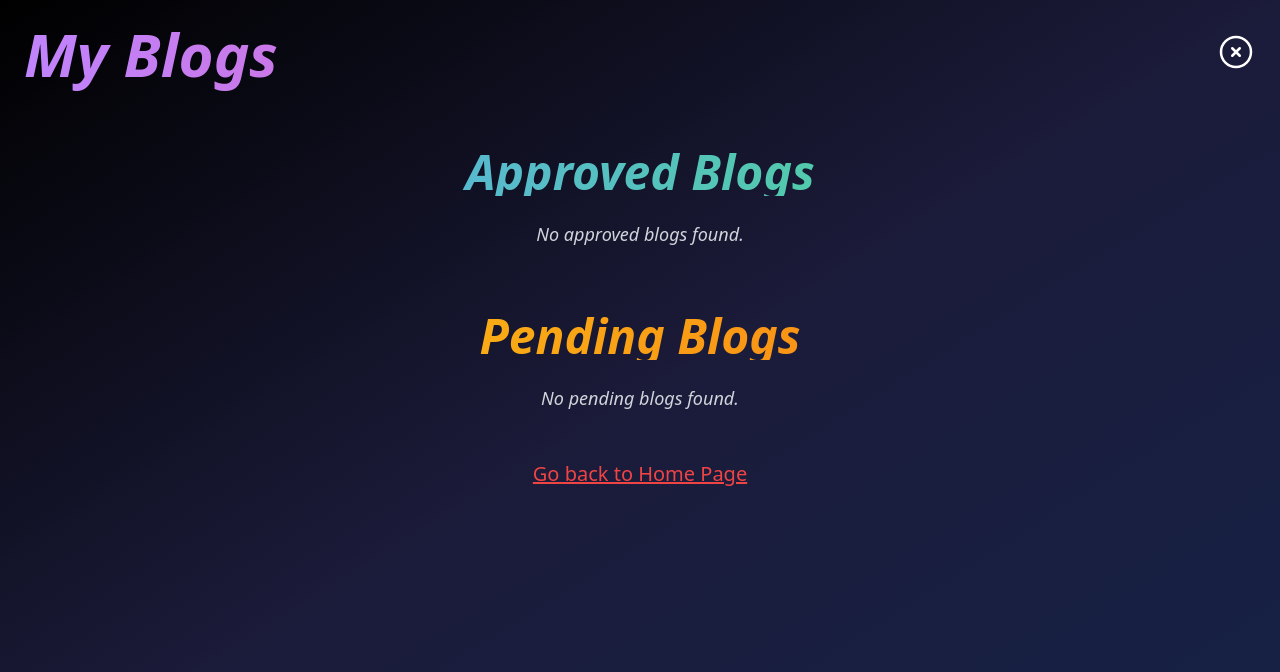
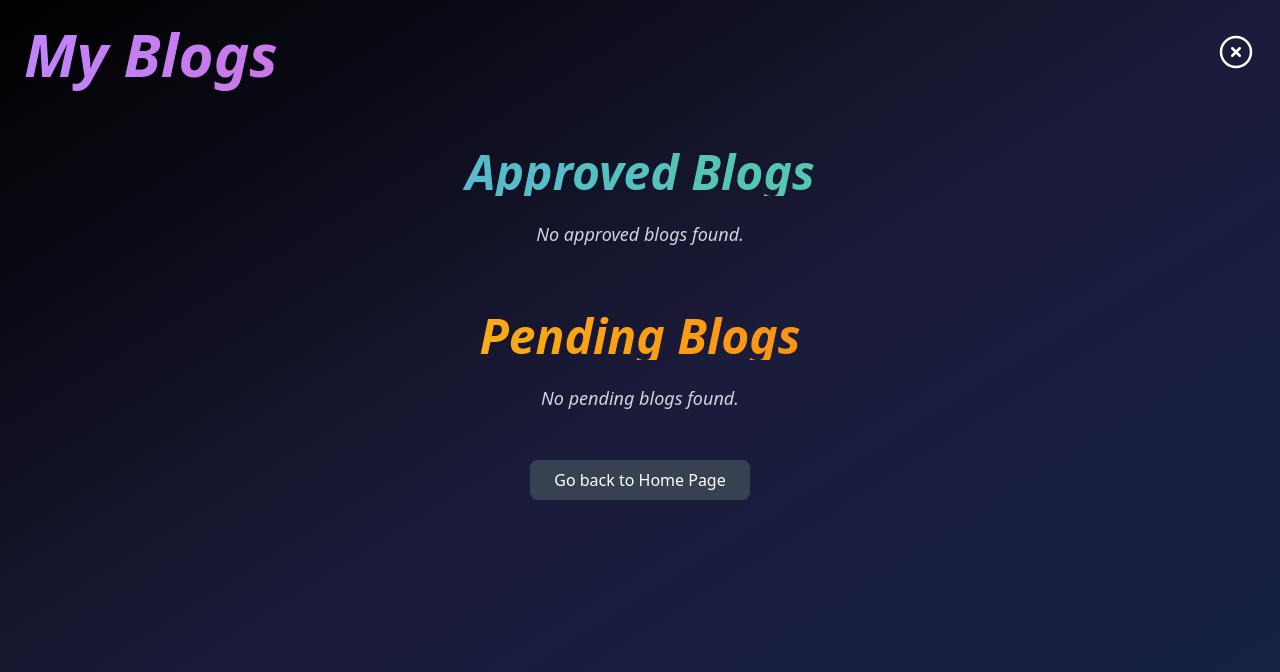
Before and after one commit to someshraju27/soblog, a React (Create React App) app in the folder client/: page /myblogs/1 in a window 1280 px wide. Shown: the top 672 px of the page. Built offline with nearby package versions, Linux system fonts and the light colour scheme; the HTML template or start-up script is replaced by a standard one.

Commit message:
Update MyBlogs.js

```diff
--- a/client/src/component/MyBlogs.js
+++ b/client/src/component/MyBlogs.js
@@ -114,9 +114,9 @@ const MyBlogs = () => {
 
       {/* Back to Home */}
       <div className="flex justify-center mt-12">
-        <Link to="/home" className="text-red-500 underline text-xl hover:text-red-400 transition">
-          Go back to Home Page
-        </Link>
+     <Link to="/home"  className="inline-block bg-gray-700 hover:bg-gray-600 text-white px-6 py-2 rounded-lg transition" >
+                    Go back to Home Page
+                </Link>
       </div>
 
     </div>
```
